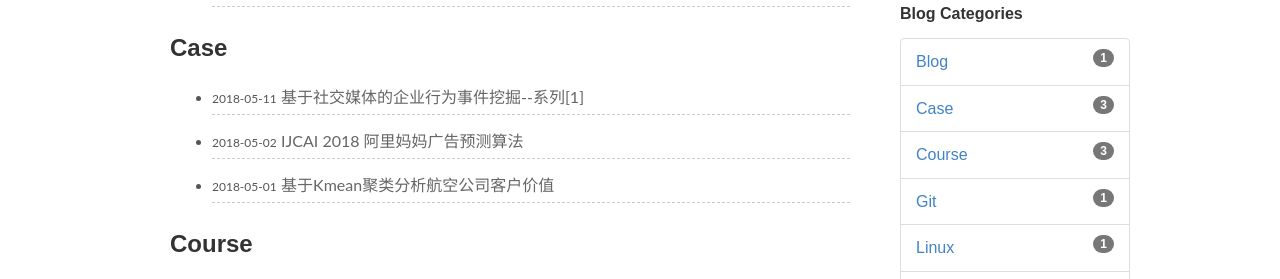
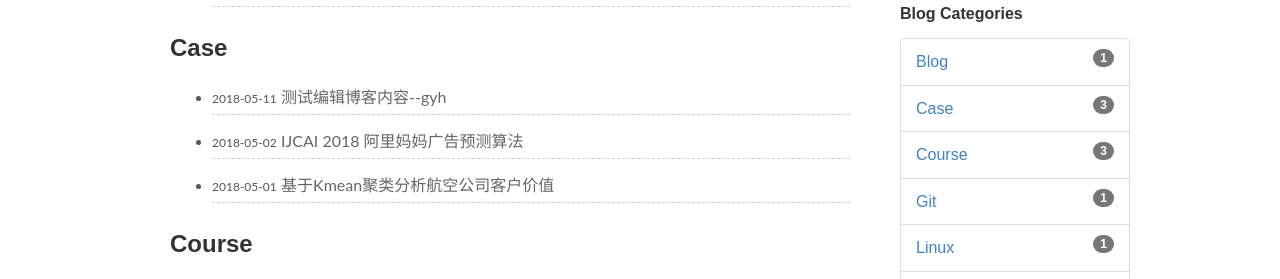
Before and after one commit to superman123f/superman123f.github.io, a Jekyll site: the page built from pages/categories.md, in a window 1280 px wide. Shown: the part 296-575 px from the top of the page. Built offline with Jekyll 4.4.1, drawn with Linux system fonts in a browser that asks for light colours; nearby versions of some CDN libraries.

Commit message:
Update 2018-05-11-event_1.md

```diff
--- a/_posts/blog/2018-05-11-event_1.md
+++ b/_posts/blog/2018-05-11-event_1.md
@@ -1,6 +1,6 @@
 ---
 layout: post
-title: 基于社交媒体的企业行为事件挖掘--系列[1]
+title: 测试编辑博客内容--gyh
 categories: Case
 description: 利用word2vec+触发器识别企业事件
 keywords: word2vec、企业事件
```
Also changed, not shown: other parts of _posts/blog/2018-05-11-event_1.md (+1 -1 lines).
